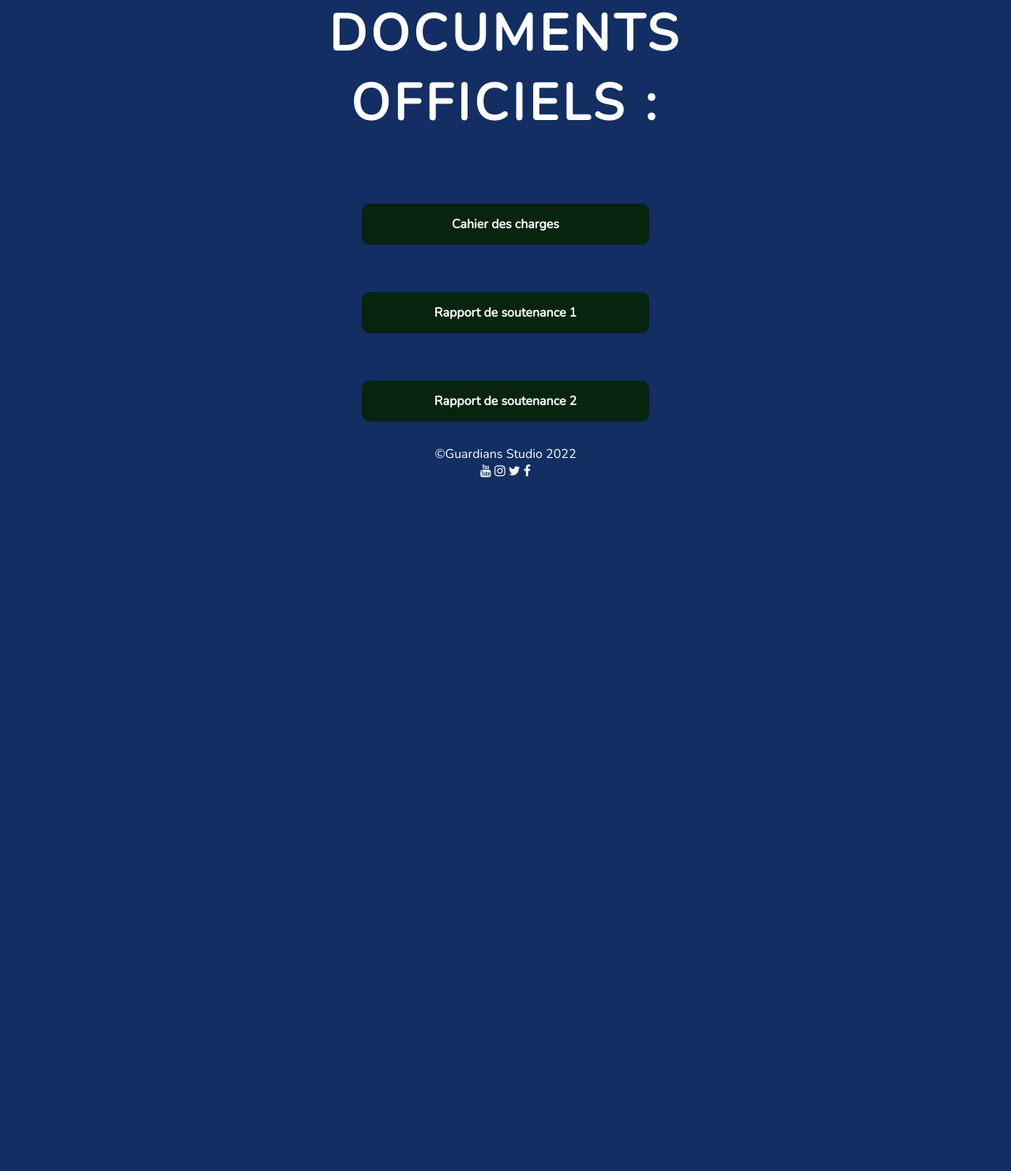
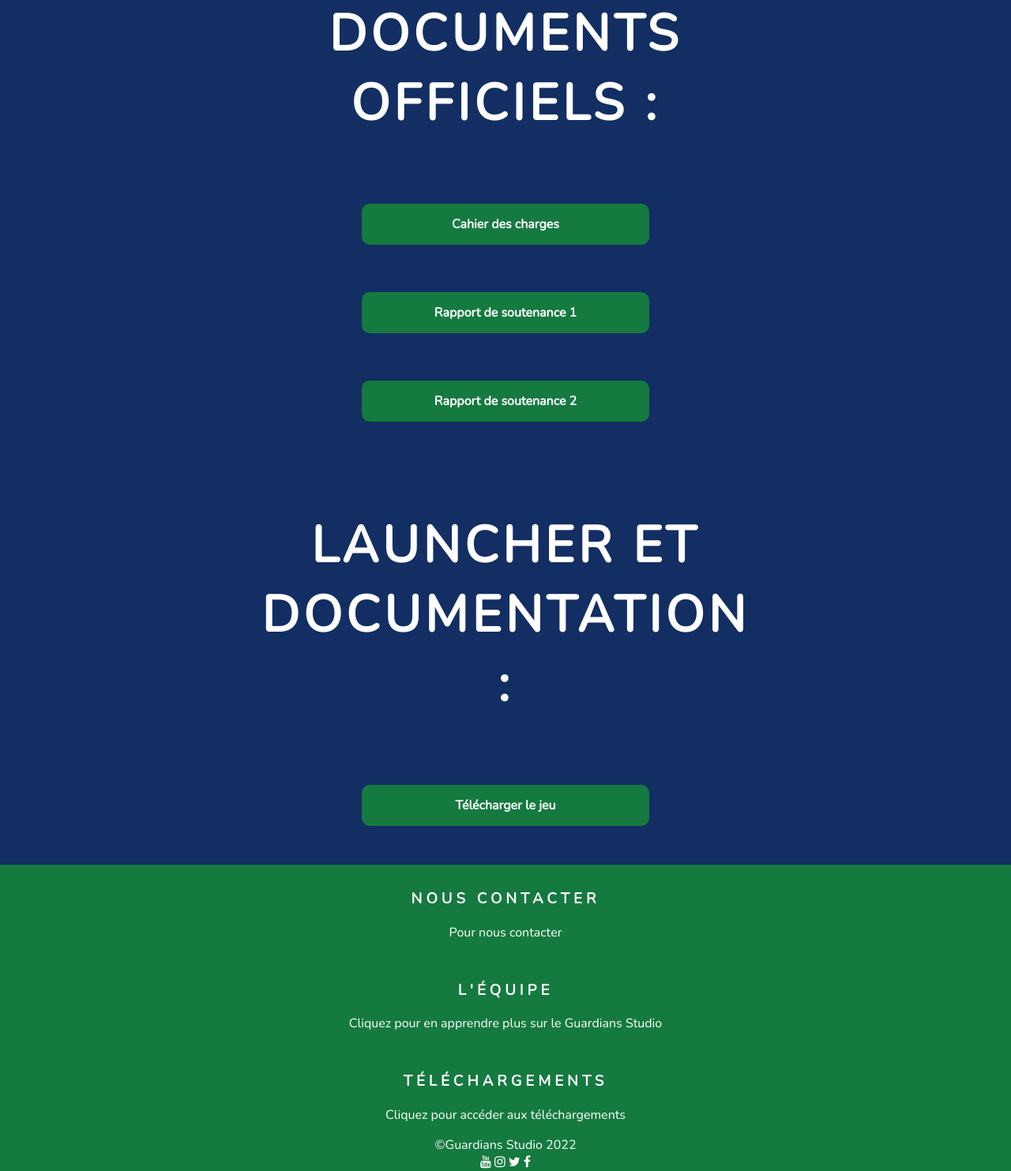
Before and after one commit to Guardians-Studio/WebSite, a PHP site: page /download.php in a window 1280 px wide. Shown: the part 833-2316 px from the top of the page at 79% size. Before the commit the page ends 1438 px from the top, so only its background shows below. Run offline with PHP 8.4, Linux system fonts and the light colour scheme.

Commit message:
change footer all pages

```diff
--- a/css/download.css
+++ b/css/download.css
@@ -12,7 +12,7 @@ section
 {
     width: 300px;
     margin: 30px;
-    background-color: #07240f;
+    background-color: #157a3f;
     border: none;
     color: white;
     padding: 15px 32px;
@@ -26,8 +26,8 @@ section
 
 .download-link:hover
 {
-    background-color: #127039;
-    transition: 0.3s;
+    background-color: #0b3a1f;
+    transition: 0.2s;
 }
 
 .links-lists
@@ -44,7 +44,7 @@ section
     {
         width: 100px;
         margin: 30px;
-        background-color: #127039;
+        background-color: #157a3f;
         border: none;
         color: white;
         padding: 15px 32px;
--- /dev/null
+++ b/css/footer.css
@@ -0,0 +1,4 @@
+.index-footer
+{
+    background-color: #157a3f;
+}
--- a/css/main.css
+++ b/css/main.css
@@ -16,9 +16,3 @@
     height: 600px;
     box-shadow: black 0px 1px 30px;
 }
-
-
-.index-footer
-{
-    background-color: #157a3f;
-}
--- a/download.php
+++ b/download.php
@@ -22,18 +22,15 @@
             </ul>
         </section>
 
-        <!--
         <section>
             <h1>Launcher et documentation : </h1>
-
             <ul class="links-lists" id="launcher-link-section">
-                <li><<a href="downloads/launcher.exe" class="download-link" download>Télécharger le jeu</a></li>
+                <li><a href="downloads/launcher.exe" class="download-link" download>Télécharger le jeu</a></li>
+                <!--
                 <li><a href="downloads/manual.pdf" class="download-link" download>Télécharger le manuel</a></li>
+                -->
             </ul>
-
         </section>
-         -->
-
         <?php include("footer.php"); ?>
 
     </body>
--- a/footer.php
+++ b/footer.php
@@ -1,8 +1,26 @@
-<footer>
+<footer class="index-footer">
+            <section class="contact">
+                <balise id="Nous Contacter"><h3>Nous Contacter</h3></balise>
+                <p>
+                    <a href="contact.php">Pour nous contacter</a>
+                </p>
+            </section>
+
+            <section class="l'équipe">
+                <balise id="L'équipe'"><h3>L'équipe</h3></balise>
+                    <p><a href="team.php">Cliquez pour en apprendre plus sur le Guardians Studio</a>
+            </section>
+
+            <section class="downloads">
+                <h3>Téléchargements</h3>
+                <p><a href="download.php">Cliquez pour accéder aux téléchargements</a></p>
+            </section>
+
             <div id="copyrightAndIcons">
                 <div id="copyright">
                     <span>©Guardians Studio 2022</span>
                 </div>
+
                 <div id="icons">
                     <a href="http://www.youtube.fr"><i class="fa fa-youtube"></i></a>
                     <a href="http://www.instagram.fr"><i class="fa fa-instagram"></i></a>
```
Also changed, not shown: index.php (+1 -19 lines). Lines whose indentation alone changed are shown as unchanged.
